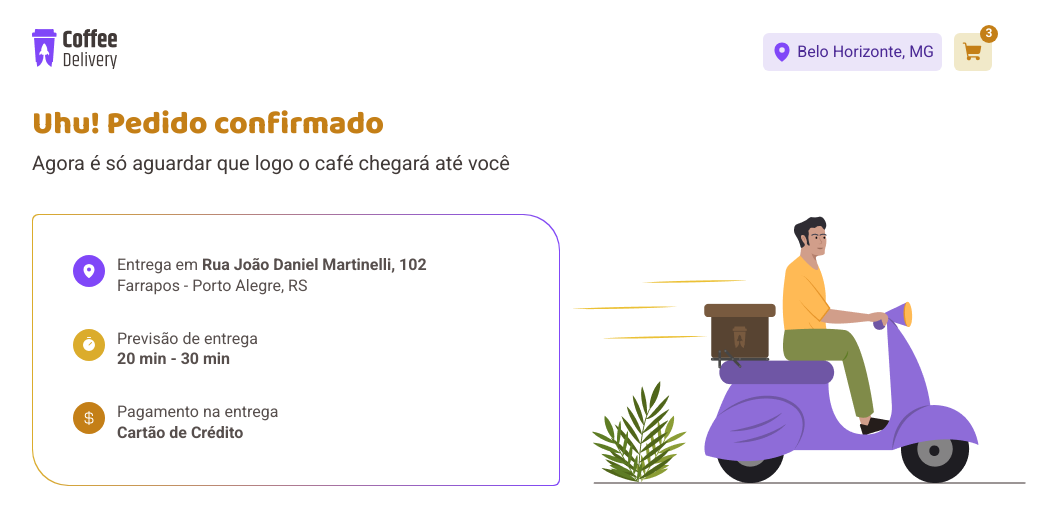
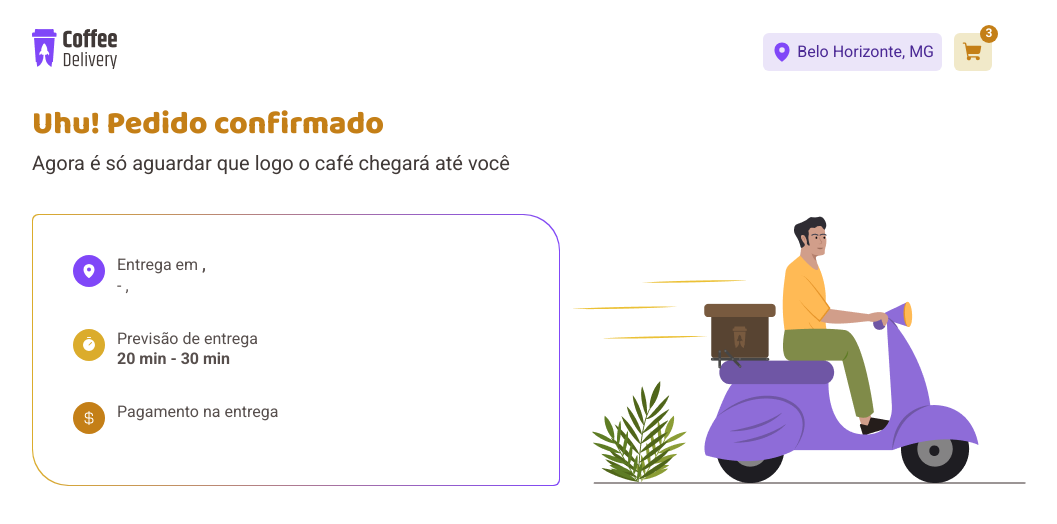
Before and after one commit to ArthurEnrique15/ignite-coffee-delivery, a React (Vite) app: page /success in a window 1280 px wide. Shown: the top 524 px of the page, without its empty margins (128-1185 px from the left). Built offline with nearby package versions, Linux system fonts and the light colour scheme.

Commit message:
feat: save form info in localStorage and get it to show in success page

```diff
--- a/src/App.tsx
+++ b/src/App.tsx
@@ -7,6 +7,7 @@ import { Router } from './Router'
 import { ShopCartContextProvider } from './contexts/ShopCartContext'
 
 export function App() {
+  localStorage.clear()
   return (
     <ThemeProvider theme={defaultTheme}>
       <BrowserRouter>
--- /dev/null
+++ b/src/constants/storage-name.ts
@@ -0,0 +1 @@
+export const STORAGE_NAME = '@ignite-coffee:order'
--- a/src/contexts/ShopCartContext.tsx
+++ b/src/contexts/ShopCartContext.tsx
@@ -8,6 +8,7 @@ interface ShopCartContextType {
   addItemsInCart: (item: CartItem) => void
   removeItemFromCart: (id: number) => void
   decreaseItemAmountInCart: (id: number) => void
+  resetCart: () => void
 }
 
 export const ShopCartContext = createContext({} as ShopCartContextType)
@@ -101,6 +102,10 @@ export function ShopCartContextProvider({
     })
   }
 
+  const resetCart = () => {
+    setShopCart([])
+  }
+
   return (
     <ShopCartContext.Provider
       value={{
@@ -108,6 +113,7 @@ export function ShopCartContextProvider({
         addItemsInCart,
         removeItemFromCart,
         decreaseItemAmountInCart,
+        resetCart,
       }}
     >
       {children}
--- a/src/pages/Checkout/index.tsx
+++ b/src/pages/Checkout/index.tsx
@@ -1,10 +1,14 @@
 import * as zod from 'zod'
 import { zodResolver } from '@hookform/resolvers/zod'
 import { FormProvider, useForm } from 'react-hook-form'
+import { useNavigate } from 'react-router-dom'
 
 import { CompleteOrderForm } from './CompleteOrderForm'
 import { SelectedCoffees } from './SelectedCoffees'
 import { CheckoutForm } from './styles'
+import { useContext } from 'react'
+import { ShopCartContext } from '../../contexts/ShopCartContext'
+import { STORAGE_NAME } from '../../constants/storage-name'
 
 const addressFormValidationSchema = zod.object({
   cep: zod.string().length(8, 'CEP inválido'),
@@ -24,6 +28,10 @@ const addressFormValidationSchema = zod.object({
 type AddressFormData = zod.infer<typeof addressFormValidationSchema>
 
 export function Checkout() {
+  const navigate = useNavigate()
+
+  const { shopCart, resetCart } = useContext(ShopCartContext)
+
   const addressForm = useForm<AddressFormData>({
     // resolver: zodResolver(addressFormValidationSchema),
     defaultValues: {
@@ -40,8 +48,15 @@ export function Checkout() {
   const { handleSubmit, reset } = addressForm
 
   const handleFinishOrder = (data: AddressFormData) => {
-    console.log(data)
-    // reset()
+    const order = {
+      ...data,
+      items: shopCart,
+    }
+
+    localStorage.setItem(STORAGE_NAME, JSON.stringify(order))
+    resetCart()
+    reset()
+    navigate('/success')
   }
 
   return (
--- a/src/pages/Success/index.tsx
+++ b/src/pages/Success/index.tsx
@@ -2,8 +2,18 @@ import { CurrencyDollar, MapPin, Timer } from 'phosphor-react'
 import { SuccessContainer } from './styles'
 
 import successImg from '../../assets/success.png'
+import { STORAGE_NAME } from '../../constants/storage-name'
 
 export function Success() {
+  const order = JSON.parse(localStorage.getItem(STORAGE_NAME) || '{}')
+  console.log(order)
+
+  const paymentTypes = {
+    money: 'Dinheiro',
+    creditCard: 'Cartão de crédito',
+    debitCard: 'Cartão de débito',
+  }
+
   return (
     <SuccessContainer>
       <div className="successTitle">
@@ -22,9 +32,13 @@ export function Success() {
               <div className="panelText">
                 <p>
                   Entrega em{' '}
-                  <span className="bold">Rua João Daniel Martinelli, 102</span>
+                  <span className="bold">
+                    {order.street}, {order.number}
+                  </span>
                 </p>
-                <span>Farrapos - Porto Alegre, RS</span>
+                <span>
+                  {order.neighborhood} - {order.city}, {order.federalUnit}
+                </span>
               </div>
             </div>
 
@@ -46,7 +60,9 @@ export function Success() {
 
               <div className="panelText">
                 <span>Pagamento na entrega</span>
-                <span className="bold">Cartão de Crédito</span>
+                <span className="bold">
+                  {paymentTypes[order.paymentType as keyof typeof paymentTypes]}
+                </span>
               </div>
             </div>
           </div>
```
